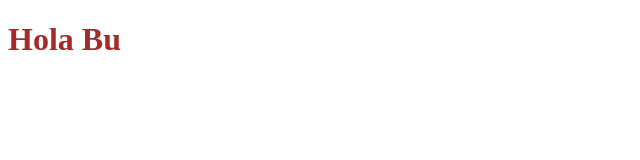
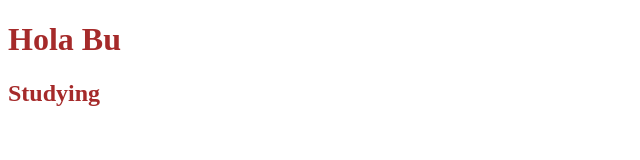
Before and after one commit to pjane08/Ejemplo, a plain HTML site: page index.html in a window 1280 px wide. Shown: the whole page, without its empty margins (0-640 px from the left). Drawn offline with Linux system fonts and the light colour scheme.

Commit message:
Agregando studying

```diff
--- a/index.html
+++ b/index.html
@@ -9,5 +9,6 @@
 </head>
 <body>
     <h1>Hola Bu</h1>
+    <h2>Studying</h2>
 </body>
 </html>
```
